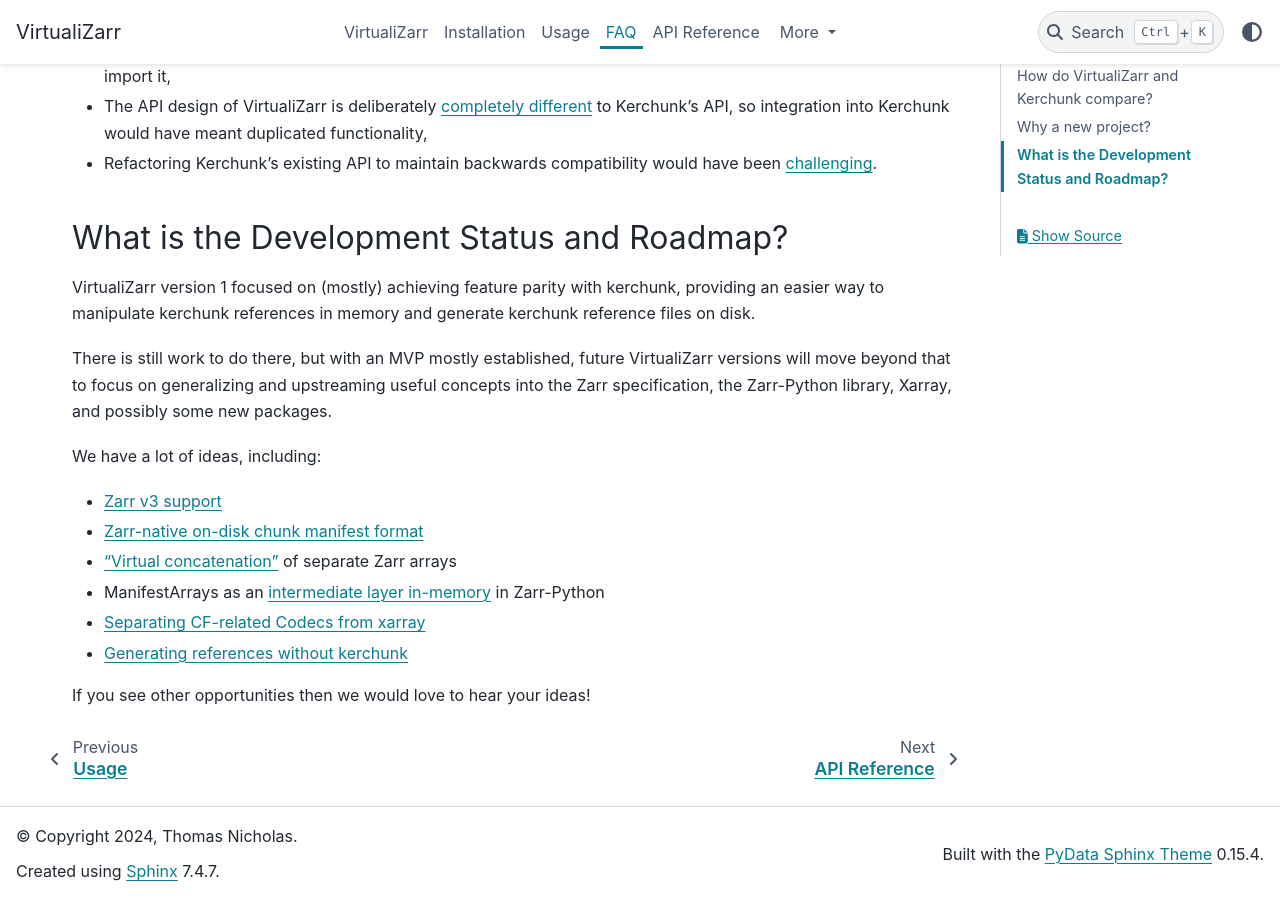
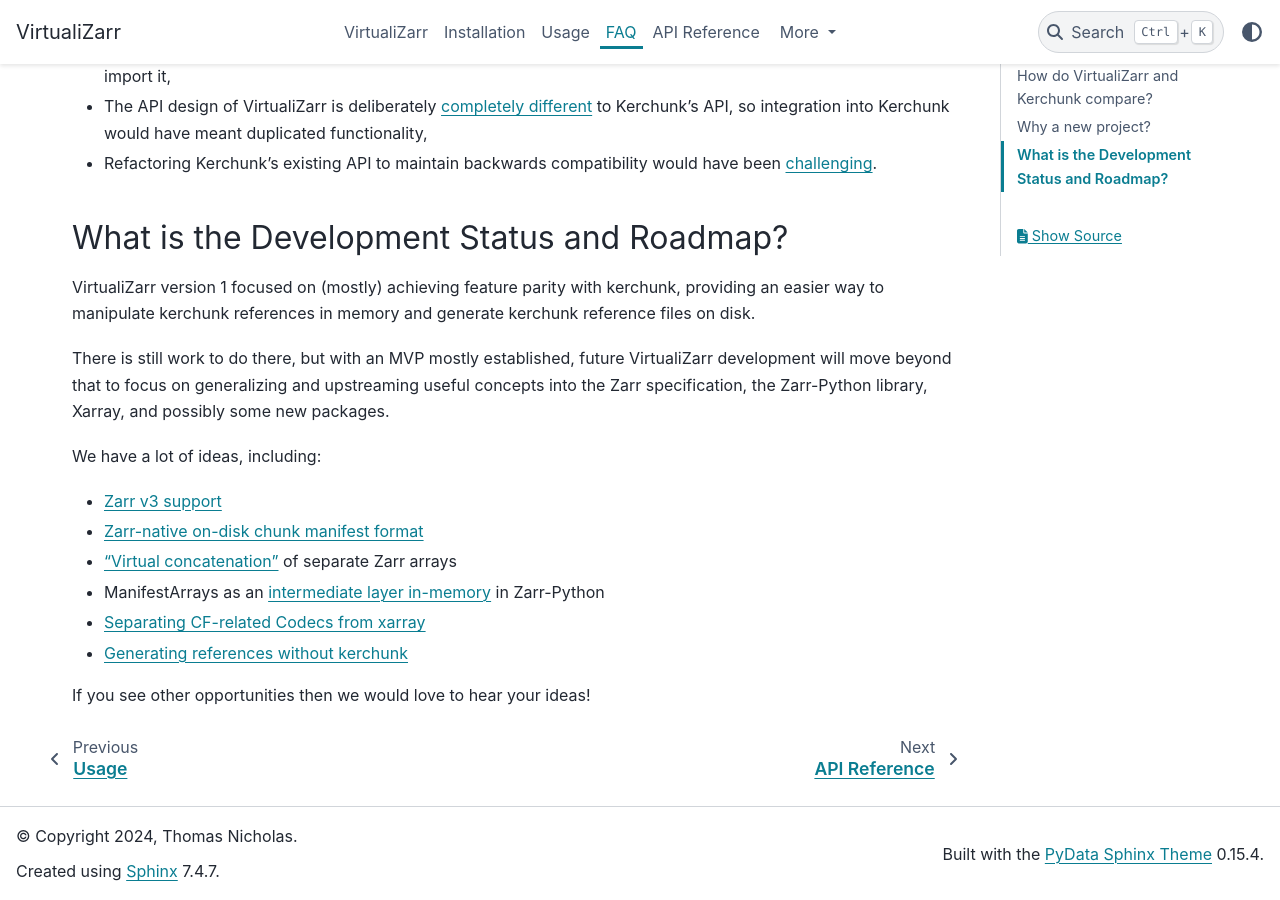
Before and after one commit to zarr-developers/VirtualiZarr, a Sphinx documentation site: the page built from docs/faq.md, in a window 1280 px wide and 900 px high, scrolled down 4009 px. Built offline with Sphinx 7.4.7 and the PyData theme 0.15.4, drawn with Linux system fonts in a browser that asks for light colours.

Commit message:
versions->development

```diff
--- a/docs/faq.md
+++ b/docs/faq.md
@@ -55,7 +55,7 @@
 
 VirtualiZarr version 1 focused on (mostly) achieving feature parity with kerchunk, providing an easier way to manipulate kerchunk references in memory and generate kerchunk reference files on disk.
 
-There is still work to do there, but with an MVP mostly established, future VirtualiZarr versions will move beyond that to focus on generalizing and upstreaming useful concepts into the Zarr specification, the Zarr-Python library, Xarray, and possibly some new packages.
+There is still work to do there, but with an MVP mostly established, future VirtualiZarr development will move beyond that to focus on generalizing and upstreaming useful concepts into the Zarr specification, the Zarr-Python library, Xarray, and possibly some new packages.
 
 We have a lot of ideas, including:
 - [Zarr v3 support](https://github.com/zarr-developers/VirtualiZarr/issues/17)
```
Also changed, not shown: README.md (+1 -1 lines).
